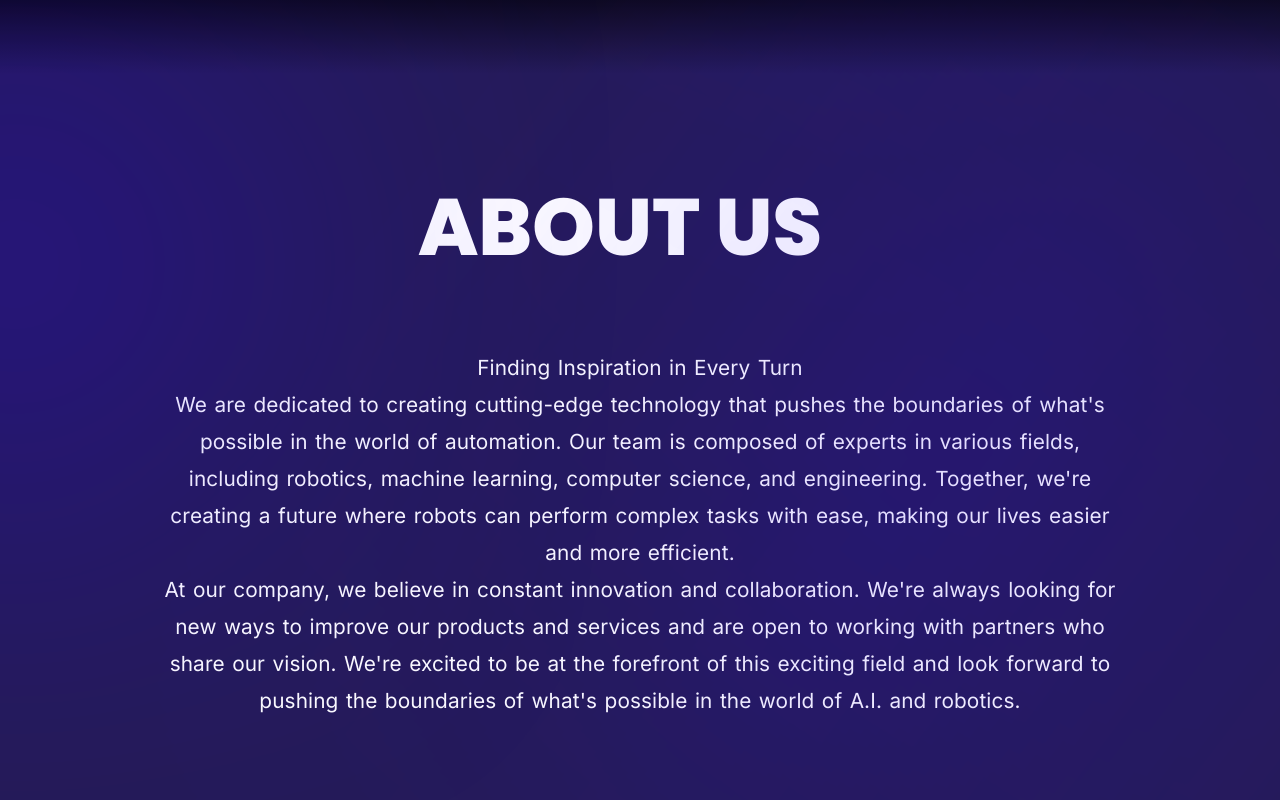
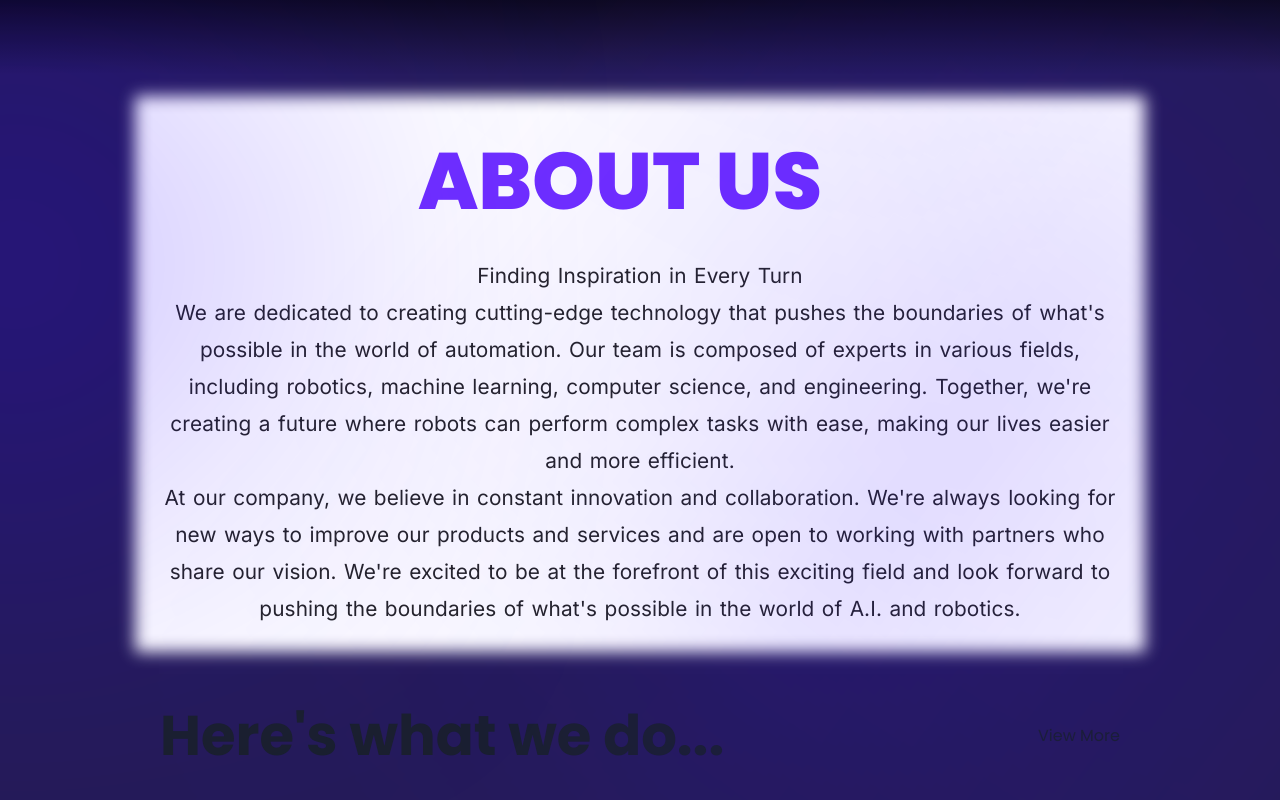
Before and after one commit to UjjwalPasahan/ZINIKUSWEB, a React (Create React App) app in the folder client/: page / in a window 1280 px wide. Shown: the part 840-1640 px from the top of the page. Built offline with nearby package versions, Linux system fonts and the light colour scheme; a web font is replaced by a local one.

Commit message:
fixes to the orientation

```diff
--- a/client/src/components/About.jsx
+++ b/client/src/components/About.jsx
@@ -1,13 +1,9 @@
-import React,{useRef,useEffect} from 'react';
-import {
-  Image,
-  HStack,
-  Button,
-} from '@chakra-ui/react';
+import React, { useRef, useEffect } from 'react';
+import { Image, HStack, Button } from '@chakra-ui/react';
 import img4 from '../assets/homepage/bg.png';
 import '../styles/about.css';
 import img5 from '../assets/homepage/dubai3.png';
-import "react-responsive-carousel/lib/styles/carousel.min.css";
+import 'react-responsive-carousel/lib/styles/carousel.min.css';
 import { Carousel } from 'react-responsive-carousel';
 import { Link } from 'react-router-dom';
 
@@ -73,20 +69,34 @@ const About = () => {
 
   return (
     <div className="about" id="about">
-      <div className='upperAbout'>
-      <div className='lowerSpaceMaker' ></div>
-      {/* <div className='abouth2'><h2>ABOUT US</h2></div> */}
-      <div className='h22'><h2>ABOUT US</h2></div>
-      <div className='lowerSpaceMaker' ></div>
-      <div><p className='aboutp' >
-      Finding Inspiration in Every Turn
-<br/>
-We are dedicated to creating cutting-edge technology that pushes the boundaries of what's possible in the world of automation. Our team is composed of experts in various fields, including robotics, machine learning, computer science, and engineering. Together, we're creating a future where robots can perform complex tasks with ease, making our lives easier and more efficient.
-
-<br/>
-
-At our company, we believe in constant innovation and collaboration. We're always looking for new ways to improve our products and services and are open to working with partners who share our vision. We're excited to be at the forefront of this exciting field and look forward to pushing the boundaries of what's possible in the world of A.I. and robotics.
-      </p></div>
+      <div className="upperAbout">
+        <div className="whiteLowerSpaceMaker"></div>
+        {/* <div className='abouth2'><h2>ABOUT US</h2></div> */}
+        <div className="h22">
+          <h2>
+            <a href="">ABOUT US</a>
+          </h2>
+        </div>
+        <div className="whiteLowerSpaceMaker"></div>
+        <div>
+          <p className="aboutp">
+            Finding Inspiration in Every Turn
+            <br />
+            We are dedicated to creating cutting-edge technology that pushes the
+            boundaries of what's possible in the world of automation. Our team
+            is composed of experts in various fields, including robotics,
+            machine learning, computer science, and engineering. Together, we're
+            creating a future where robots can perform complex tasks with ease,
+            making our lives easier and more efficient.
+            <br />
+            At our company, we believe in constant innovation and collaboration.
+            We're always looking for new ways to improve our products and
+            services and are open to working with partners who share our vision.
+            We're excited to be at the forefront of this exciting field and look
+            forward to pushing the boundaries of what's possible in the world of
+            A.I. and robotics.
+          </p>
+        </div>
       </div>
 
       <div className="midaboutus">
--- a/client/src/styles/about.css
+++ b/client/src/styles/about.css
@@ -9,9 +9,17 @@
   width: 100vw;
   /* height: 175vh; */
 }
+.upperAbout {
+  background-color: white;
+  border: blur;
+  box-shadow: 0 0 15px 25px white;
+}
+.whiteLowerSpaceMaker {
+  background-color: white;
+}
 
 .faltuHeading {
-  text-align: center;
+  text-align: left;
   font-size: 5rem;
   font-weight: 800;
   color: white !important;
@@ -23,6 +31,11 @@
 }
 .faltuText {
   color: white;
+  font-size: x-large;
+}
+.faltuText a {
+  color: #6822ff;
+  text-shadow: 0px 0px 30px #2e65ff;
 }
 .faltuText-animation {
   animation: 0.5s leftToRight;
@@ -41,7 +54,7 @@
 .about p {
   text-align: center;
   font-size: 1.3rem;
-  color: white !important;
+  color: rgb(37, 37, 37) !important;
   font-weight: 400;
   font-family: 'Inter', sans-serif;
   margin-top: 1rem;
@@ -119,8 +132,34 @@ font-family: 'Bebas Neue', sans-serif;
   text-align: center;
   font-size: 5rem;
   font-weight: 800;
-  color: white !important;
+  color: #702fff !important;
   margin-right: 2.5rem;
+}
+.h22 a:link {
+  text-decoration: none;
+}
+
+.h22 a:visited {
+  text-decoration: none;
+  color: #702fff;
+}
+
+.h22 a {
+  color: #702fff;
+  -moz-transition: all 0.2s ease-in;
+  -o-transition: all 0.2s ease-in;
+  -webkit-transition: all 0.2s ease-in;
+  transition: all 0.2s ease-in;
+  cursor: default;
+}
+
+.h22 a:hover {
+  color: #702fff;
+  text-shadow: 0px 0px 30px #2e65ff;
+  -moz-transition: all 0.2s ease-in;
+  -o-transition: all 0.2s ease-in;
+  -webkit-transition: all 0.2s ease-in;
+  transition: all 0.2s ease-in;
 }
 
 @media (max-width: 774px) {
```
